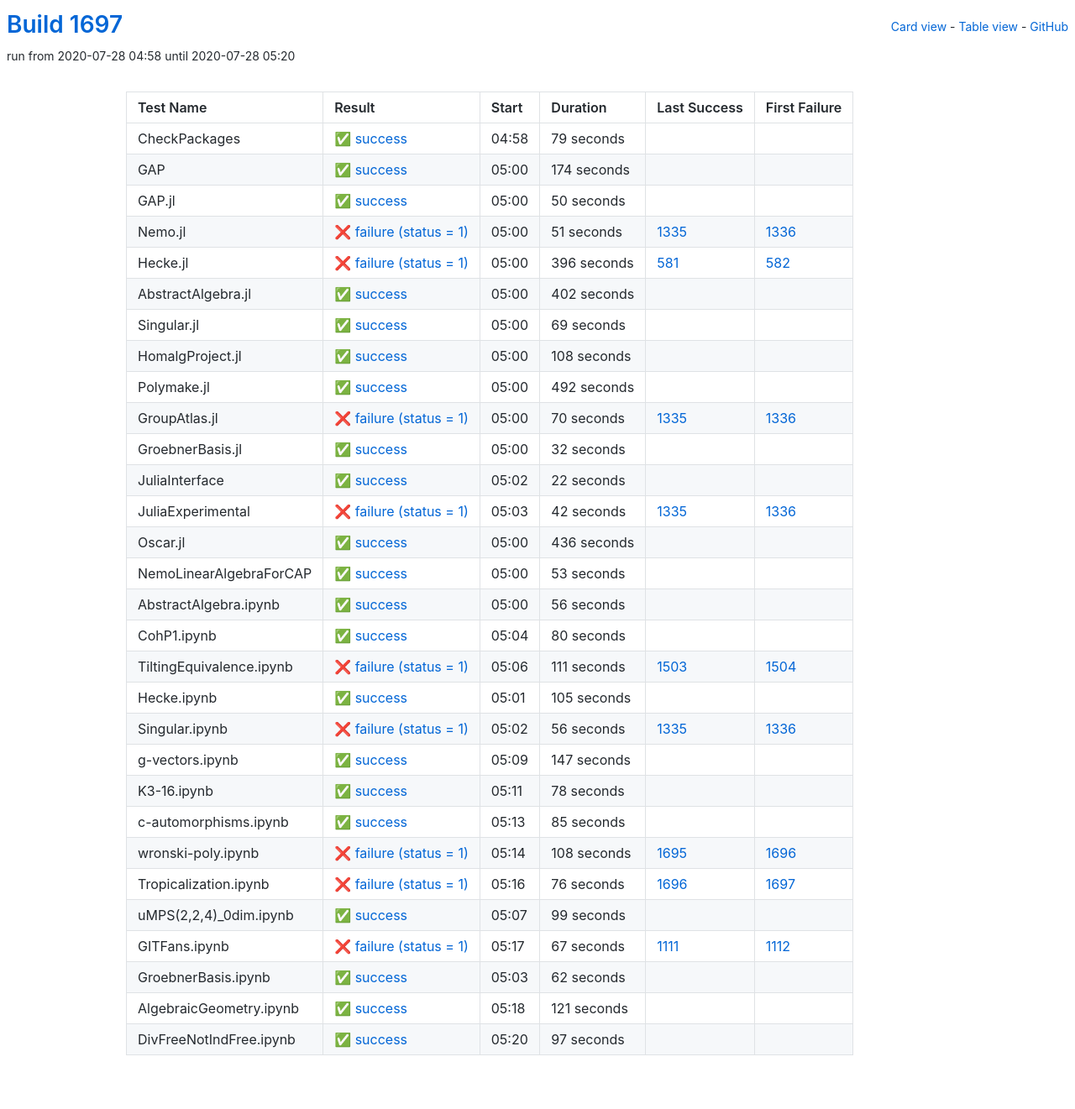
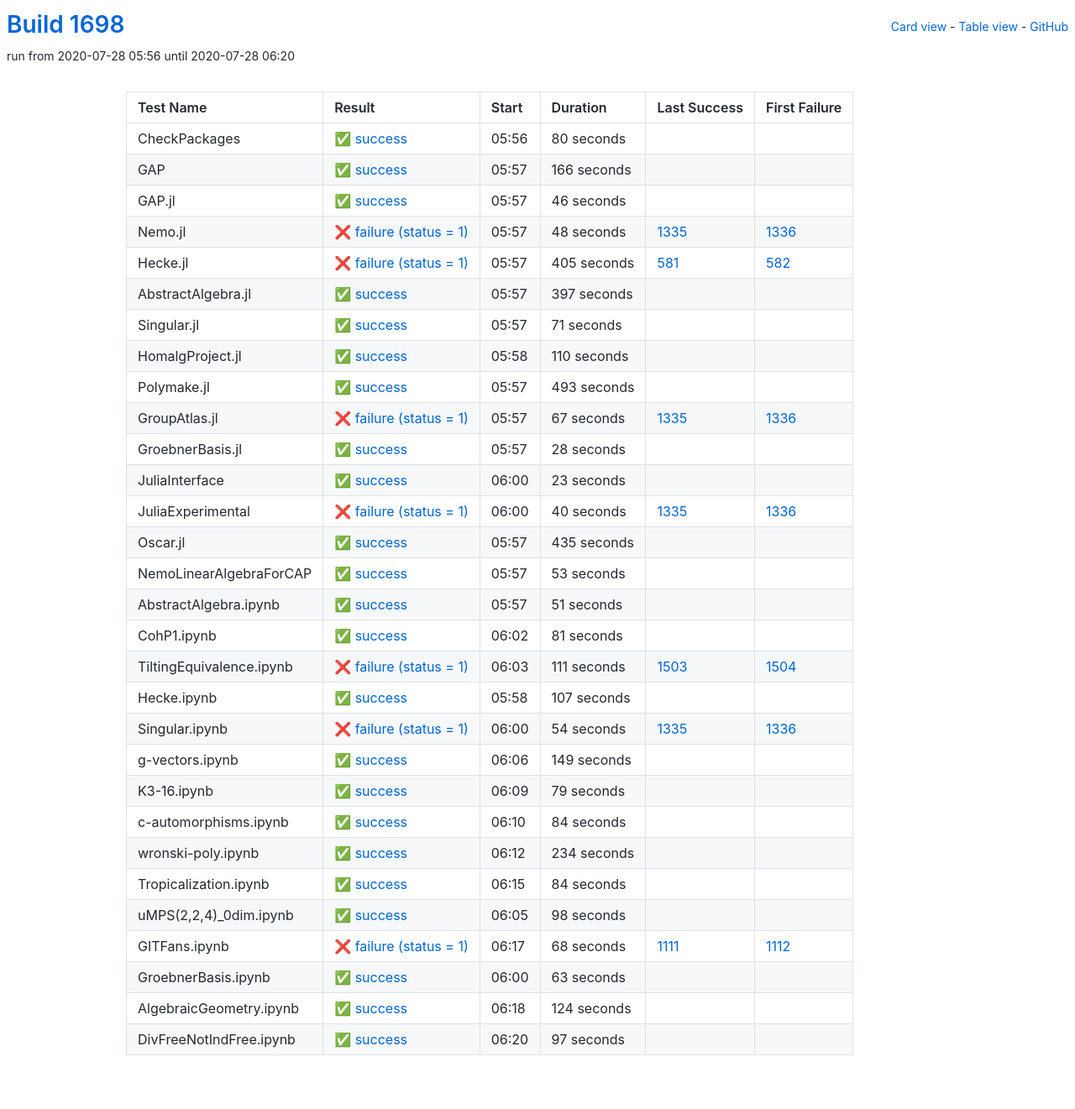
Before and after one commit to oscar-system/oscar-ci-status-1.4, a Jekyll site: the page built from table.html, in a window 1280 px wide. Shown: the whole page at 84% size. Built offline with Jekyll 4.4.1, drawn with Linux system fonts in a browser that asks for light colours.

Commit message:
Build #1698

```diff
--- a/_data/ci.yml
+++ b/_data/ci.yml
@@ -1,6 +1,6 @@
 ---
-build: 1697
-build_url: https://oscarci.mathematik.uni-kl.de/job/oscar-julia-1.4/1697/
+build: 1698
+build_url: https://oscarci.mathematik.uni-kl.de/job/oscar-julia-1.4/1698/
 job: oscar-julia-1.4
 organization: oscar-system
 repo: oscar-ci-status-1.4
@@ -8,176 +8,176 @@ repourl: https://github.com/oscar-system/oscar-ci-status-1.4
 tests:
 - name: CheckPackages
   id: checkpackages
-  log: https://oscarci.mathematik.uni-kl.de/job/oscar-julia-1.4/1697/artifact/logs/build-1697/CheckPackages.log
-  start: 2020-07-28 04:58
+  log: https://oscarci.mathematik.uni-kl.de/job/oscar-julia-1.4/1698/artifact/logs/build-1698/CheckPackages.log
+  start: 2020-07-28 05:56
   success: true
   exitcode: 0
   status: success
-  duration: 79
+  duration: 80
   last_success: false
   last_success_url:
   first_failure: false
   first_failure_url:
 - name: GAP
   id: gap
-  log: https://oscarci.mathematik.uni-kl.de/job/oscar-julia-1.4/1697/artifact/logs/build-1697/GAP.log
-  start: 2020-07-28 05:00
+  log: https://oscarci.mathematik.uni-kl.de/job/oscar-julia-1.4/1698/artifact/logs/build-1698/GAP.log
+  start: 2020-07-28 05:57
   success: true
   exitcode: 0
   status: success
-  duration: 174
+  duration: 166
   last_success: false
   last_success_url:
   first_failure: false
   first_failure_url:
 - name: GAP.jl
   id: gap-jl
-  log: https://oscarci.mathematik.uni-kl.de/job/oscar-julia-1.4/1697/artifact/logs/build-1697/GAP.jl.log
-  start: 2020-07-28 05:00
+  log: https://oscarci.mathematik.uni-kl.de/job/oscar-julia-1.4/1698/artifact/logs/build-1698/GAP.jl.log
+  start: 2020-07-28 05:57
   success: true
   exitcode: 0
   status: success
-  duration: 50
+  duration: 46
   last_success: false
   last_success_url:
   first_failure: false
   first_failure_url:
 - name: Nemo.jl
   id: nemo-jl
-  log: https://oscarci.mathematik.uni-kl.de/job/oscar-julia-1.4/1697/artifact/logs/build-1697/Nemo.jl.log
-  start: 2020-07-28 05:00
+  log: https://oscarci.mathematik.uni-kl.de/job/oscar-julia-1.4/1698/artifact/logs/build-1698/Nemo.jl.log
+  start: 2020-07-28 05:57
   success: false
   exitcode: 1
   status: failure
-  duration: 51
+  duration: 48
   last_success: 1335
   last_success_url: https://oscarci.mathematik.uni-kl.de/job/oscar-julia-1.4/1335/
   first_failure: 1336
   first_failure_url: https://oscarci.mathematik.uni-kl.de/job/oscar-julia-1.4/1336/
 - name: Hecke.jl
   id: hecke-jl
-  log: https://oscarci.mathematik.uni-kl.de/job/oscar-julia-1.4/1697/artifact/logs/build-1697/Hecke.jl.log
-  start: 2020-07-28 05:00
+  log: https://oscarci.mathematik.uni-kl.de/job/oscar-julia-1.4/1698/artifact/logs/build-1698/Hecke.jl.log
+  start: 2020-07-28 05:57
   success: false
   exitcode: 1
   status: failure
-  duration: 396
+  duration: 405
   last_success: 581
   last_success_url: https://oscarci.mathematik.uni-kl.de/job/oscar-julia-1.4/581/
   first_failure: 582
   first_failure_url: https://oscarci.mathematik.uni-kl.de/job/oscar-julia-1.4/582/
 - name: AbstractAlgebra.jl
   id: abstractalgebra-jl
-  log: https://oscarci.mathematik.uni-kl.de/job/oscar-julia-1.4/1697/artifact/logs/build-1697/AbstractAlgebra.jl.log
-  start: 2020-07-28 05:00
+  log: https://oscarci.mathematik.uni-kl.de/job/oscar-julia-1.4/1698/artifact/logs/build-1698/AbstractAlgebra.jl.log
+  start: 2020-07-28 05:57
   success: true
   exitcode: 0
   status: success
-  duration: 402
+  duration: 397
   last_success: false
   last_success_url:
   first_failure: false
   first_failure_url:
 - name: Singular.jl
   id: singular-jl
-  log: https://oscarci.mathematik.uni-kl.de/job/oscar-julia-1.4/1697/artifact/logs/build-1697/Singular.jl.log
-  start: 2020-07-28 05:00
+  log: https://oscarci.mathematik.uni-kl.de/job/oscar-julia-1.4/1698/artifact/logs/build-1698/Singular.jl.log
+  start: 2020-07-28 05:57
   success: true
   exitcode: 0
   status: success
-  duration: 69
+  duration: 71
   last_success: false
   last_success_url:
   first_failure: false
   first_failure_url:
 - name: HomalgProject.jl
   id: homalgproject-jl
-  log: https://oscarci.mathematik.uni-kl.de/job/oscar-julia-1.4/1697/artifact/logs/build-1697/HomalgProject.jl.log
-  start: 2020-07-28 05:00
+  log: https://oscarci.mathematik.uni-kl.de/job/oscar-julia-1.4/1698/artifact/logs/build-1698/HomalgProject.jl.log
+  start: 2020-07-28 05:58
   success: true
   exitcode: 0
   status: success
-  duration: 108
+  duration: 110
   last_success: false
   last_success_url:
   first_failure: false
   first_failure_url:
 - name: Polymake.jl
   id: polymake-jl
-  log: https://oscarci.mathematik.uni-kl.de/job/oscar-julia-1.4/1697/artifact/logs/build-1697/Polymake.jl.log
-  start: 2020-07-28 05:00
+  log: https://oscarci.mathematik.uni-kl.de/job/oscar-julia-1.4/1698/artifact/logs/build-1698/Polymake.jl.log
+  start: 2020-07-28 05:57
   success: true
   exitcode: 0
   status: success
-  duration: 492
+  duration: 493
   last_success: false
   last_success_url:
   first_failure: false
   first_failure_url:
 - name: GroupAtlas.jl
   id: groupatlas-jl
-  log: https://oscarci.mathematik.uni-kl.de/job/oscar-julia-1.4/1697/artifact/logs/build-1697/GroupAtlas.jl.log
-  start: 2020-07-28 05:00
+  log: https://oscarci.mathematik.uni-kl.de/job/oscar-julia-1.4/1698/artifact/logs/build-1698/GroupAtlas.jl.log
+  start: 2020-07-28 05:57
   success: false
   exitcode: 1
   status: failure
-  duration: 70
+  duration: 67
   last_success: 1335
   last_success_url: https://oscarci.mathematik.uni-kl.de/job/oscar-julia-1.4/1335/
   first_failure: 1336
   first_failure_url: https://oscarci.mathematik.uni-kl.de/job/oscar-julia-1.4/1336/
 - name: GroebnerBasis.jl
   id: groebnerbasis-jl
-  log: https://oscarci.mathematik.uni-kl.de/job/oscar-julia-1.4/1697/artifact/logs/build-1697/GroebnerBasis.jl.log
-  start: 2020-07-28 05:00
+  log: https://oscarci.mathematik.uni-kl.de/job/oscar-julia-1.4/1698/artifact/logs/build-1698/GroebnerBasis.jl.log
+  start: 2020-07-28 05:57
   success: true
   exitcode: 0
   status: success
-  duration: 32
+  duration: 28
   last_success: false
   last_success_url:
   first_failure: false
   first_failure_url:
 - name: JuliaInterface
   id: juliainterface
-  log: https://oscarci.mathematik.uni-kl.de/job/oscar-julia-1.4/1697/artifact/logs/build-1697/JuliaInterface.log
-  start: 2020-07-28 05:02
+  log: https://oscarci.mathematik.uni-kl.de/job/oscar-julia-1.4/1698/artifact/logs/build-1698/JuliaInterface.log
+  start: 2020-07-28 06:00
   success: true
   exitcode: 0
   status: success
-  duration: 22
+  duration: 23
   last_success: false
   last_success_url:
   first_failure: false
   first_failure_url:
 - name: JuliaExperimental
   id: juliaexperimental
-  log: https://oscarci.mathematik.uni-kl.de/job/oscar-julia-1.4/1697/artifact/logs/build-1697/JuliaExperimental.log
-  start: 2020-07-28 05:03
+  log: https://oscarci.mathematik.uni-kl.de/job/oscar-julia-1.4/1698/artifact/logs/build-1698/JuliaExperimental.log
+  start: 2020-07-28 06:00
   success: false
   exitcode: 1
   status: failure
-  duration: 42
+  duration: 40
   last_success: 1335
   last_success_url: https://oscarci.mathematik.uni-kl.de/job/oscar-julia-1.4/1335/
   first_failure: 1336
   first_failure_url: https://oscarci.mathematik.uni-kl.de/job/oscar-julia-1.4/1336/
 - name: Oscar.jl
   id: oscar-jl
-  log: https://oscarci.mathematik.uni-kl.de/job/oscar-julia-1.4/1697/artifact/logs/build-1697/Oscar.jl.log
-  start: 2020-07-28 05:00
+  log: https://oscarci.mathematik.uni-kl.de/job/oscar-julia-1.4/1698/artifact/logs/build-1698/Oscar.jl.log
+  start: 2020-07-28 05:57
   success: true
   exitcode: 0
   status: success
-  duration: 436
+  duration: 435
   last_success: false
   last_success_url:
   first_failure: false
   first_failure_url:
 - name: NemoLinearAlgebraForCAP
   id: nemolinearalgebraforcap
-  log: https://oscarci.mathematik.uni-kl.de/job/oscar-julia-1.4/1697/artifact/logs/build-1697/NemoLinearAlgebraForCAP.log
-  start: 2020-07-28 05:00
+  log: https://oscarci.mathematik.uni-kl.de/job/oscar-julia-1.4/1698/artifact/logs/build-1698/NemoLinearAlgebraForCAP.log
+  start: 2020-07-28 05:57
   success: true
   exitcode: 0
   status: success
@@ -188,32 +188,32 @@ tests:
   first_failure_url:
 - name: AbstractAlgebra.ipynb
   id: abstractalgebra-ipynb
-  log: https://oscarci.mathematik.uni-kl.de/job/oscar-julia-1.4/1697/artifact/logs/build-1697/AbstractAlgebra.ipynb.log
-  start: 2020-07-28 05:00
+  log: https://oscarci.mathematik.uni-kl.de/job/oscar-julia-1.4/1698/artifact/logs/build-1698/AbstractAlgebra.ipynb.log
+  start: 2020-07-28 05:57
   success: true
   exitcode: 0
   status: success
-  duration: 56
+  duration: 51
   last_success: false
   last_success_url:
   first_failure: false
   first_failure_url:
 - name: CohP1.ipynb
   id: cohp1-ipynb
-  log: https://oscarci.mathematik.uni-kl.de/job/oscar-julia-1.4/1697/artifact/logs/build-1697/CohP1.ipynb.log
-  start: 2020-07-28 05:04
+  log: https://oscarci.mathematik.uni-kl.de/job/oscar-julia-1.4/1698/artifact/logs/build-1698/CohP1.ipynb.log
+  start: 2020-07-28 06:02
   success: true
   exitcode: 0
   status: success
-  duration: 80
+  duration: 81
   last_success: false
   last_success_url:
   first_failure: false
   first_failure_url:
 - name: TiltingEquivalence.ipynb
   id: tiltingequivalence-ipynb
-  log: https://oscarci.mathematik.uni-kl.de/job/oscar-julia-1.4/1697/artifact/logs/build-1697/TiltingEquivalence.ipynb.log
-  start: 2020-07-28 05:06
+  log: https://oscarci.mathematik.uni-kl.de/job/oscar-julia-1.4/1698/artifact/logs/build-1698/TiltingEquivalence.ipynb.log
+  start: 2020-07-28 06:03
   success: false
   exitcode: 1
   status: failure
@@ -224,140 +224,140 @@ tests:
   first_failure_url: https://oscarci.mathematik.uni-kl.de/job/oscar-julia-1.4/1504/
 - name: Hecke.ipynb
   id: hecke-ipynb
-  log: https://oscarci.mathematik.uni-kl.de/job/oscar-julia-1.4/1697/artifact/logs/build-1697/Hecke.ipynb.log
-  start: 2020-07-28 05:01
+  log: https://oscarci.mathematik.uni-kl.de/job/oscar-julia-1.4/1698/artifact/logs/build-1698/Hecke.ipynb.log
+  start: 2020-07-28 05:58
   success: true
   exitcode: 0
   status: success
-  duration: 105
+  duration: 107
   last_success: false
   last_success_url:
   first_failure: false
   first_failure_url:
 - name: Singular.ipynb
   id: singular-ipynb
-  log: https://oscarci.mathematik.uni-kl.de/job/oscar-julia-1.4/1697/artifact/logs/build-1697/Singular.ipynb.log
-  start: 2020-07-28 05:02
+  log: https://oscarci.mathematik.uni-kl.de/job/oscar-julia-1.4/1698/artifact/logs/build-1698/Singular.ipynb.log
+  start: 2020-07-28 06:00
   success: false
   exitcode: 1
   status: failure
-  duration: 56
+  duration: 54
   last_success: 1335
   last_success_url: https://oscarci.mathematik.uni-kl.de/job/oscar-julia-1.4/1335/
   first_failure: 1336
   first_failure_url: https://oscarci.mathematik.uni-kl.de/job/oscar-julia-1.4/1336/
 - name: g-vectors.ipynb
   id: g-vectors-ipynb
-  log: https://oscarci.mathematik.uni-kl.de/job/oscar-julia-1.4/1697/artifact/logs/build-1697/g-vectors.ipynb.log
-  start: 2020-07-28 05:09
+  log: https://oscarci.mathematik.uni-kl.de/job/oscar-julia-1.4/1698/artifact/logs/build-1698/g-vectors.ipynb.log
+  start: 2020-07-28 06:06
   success: true
   exitcode: 0
   status: success
-  duration: 147
+  duration: 149
   last_success: false
   last_success_url:
   first_failure: false
   first_failure_url:
 - name: K3-16.ipynb
   id: k3-16-ipynb
-  log: https://oscarci.mathematik.uni-kl.de/job/oscar-julia-1.4/1697/artifact/logs/build-1697/K3-16.ipynb.log
-  start: 2020-07-28 05:11
+  log: https://oscarci.mathematik.uni-kl.de/job/oscar-julia-1.4/1698/artifact/logs/build-1698/K3-16.ipynb.log
+  start: 2020-07-28 06:09
   success: true
   exitcode: 0
   status: success
-  duration: 78
+  duration: 79
   last_success: false
   last_success_url:
   first_failure: false
   first_failure_url:
 - name: c-automorphisms.ipynb
   id: c-automorphisms-ipynb
-  log: https://oscarci.mathematik.uni-kl.de/job/oscar-julia-1.4/1697/artifact/logs/build-1697/c-automorphisms.ipynb.log
-  start: 2020-07-28 05:13
+  log: https://oscarci.mathematik.uni-kl.de/job/oscar-julia-1.4/1698/artifact/logs/build-1698/c-automorphisms.ipynb.log
+  start: 2020-07-28 06:10
   success: true
   exitcode: 0
   status: success
-  duration: 85
+  duration: 84
   last_success: false
   last_success_url:
   first_failure: false
   first_failure_url:
 - name: wronski-poly.ipynb
   id: wronski-poly-ipynb
-  log: https://oscarci.mathematik.uni-kl.de/job/oscar-julia-1.4/1697/artifact/logs/build-1697/wronski-poly.ipynb.log
-  start: 2020-07-28 05:14
-  success: false
-  exitcode: 1
-  status: failure
-  duration: 108
-  last_success: 1695
-  last_success_url: https://oscarci.mathematik.uni-kl.de/job/oscar-julia-1.4/1695/
-  first_failure: 1696
-  first_failure_url: https://oscarci.mathematik.uni-kl.de/job/oscar-julia-1.4/1696/
-- name: Tropicalization.ipynb
-  id: tropicalization-ipynb
-  log: https://oscarci.mathematik.uni-kl.de/job/oscar-julia-1.4/1697/artifact/logs/build-1697/Tropicalization.ipynb.log
-  start: 2020-07-28 05:16
-  success: false
-  exitcode: 1
-  status: failure
-  duration: 76
-  last_success: 1696
-  last_success_url: https://oscarci.mathematik.uni-kl.de/job/oscar-julia-1.4/1696/
-  first_failure: 1697
-  first_failure_url: https://oscarci.mathematik.uni-kl.de/job/oscar-julia-1.4/1697/
-- name: uMPS(2,2,4)_0dim.ipynb
-  id: umps-2-2-4-0dim-ipynb
-  log: https://oscarci.mathematik.uni-kl.de/job/oscar-julia-1.4/1697/artifact/logs/build-1697/uMPS-2-2-4-_0dim.ipynb.log
-  start: 2020-07-28 05:07
+  log: https://oscarci.mathematik.uni-kl.de/job/oscar-julia-1.4/1698/artifact/logs/build-1698/wronski-poly.ipynb.log
+  start: 2020-07-28 06:12
   success: true
   exitcode: 0
   status: success
-  duration: 99
+  duration: 234
+  last_success: false
+  last_success_url:
+  first_failure: false
+  first_failure_url:
+- name: Tropicalization.ipynb
+  id: tropicalization-ipynb
+  log: https://oscarci.mathematik.uni-kl.de/job/oscar-julia-1.4/1698/artifact/logs/build-1698/Tropicalization.ipynb.log
+  start: 2020-07-28 06:15
+  success: true
+  exitcode: 0
+  status: success
+  duration: 84
+  last_success: false
+  last_success_url:
+  first_failure: false
+  first_failure_url:
+- name: uMPS(2,2,4)_0dim.ipynb
+  id: umps-2-2-4-0dim-ipynb
+  log: https://oscarci.mathematik.uni-kl.de/job/oscar-julia-1.4/1698/artifact/logs/build-1698/uMPS-2-2-4-_0dim.ipynb.log
+  start: 2020-07-28 06:05
+  success: true
+  exitcode: 0
+  status: success
+  duration: 98
   last_success: false
   last_success_url:
   first_failure: false
   first_failure_url:
 - name: GITFans.ipynb
   id: gitfans-ipynb
-  log: https://oscarci.mathematik.uni-kl.de/job/oscar-julia-1.4/1697/artifact/logs/build-1697/GITFans.ipynb.log
-  start: 2020-07-28 05:17
+  log: https://oscarci.mathematik.uni-kl.de/job/oscar-julia-1.4/1698/artifact/logs/build-1698/GITFans.ipynb.log
+  start: 2020-07-28 06:17
   success: false
   exitcode: 1
   status: failure
-  duration: 67
+  duration: 68
   last_success: 1111
   last_success_url: https://oscarci.mathematik.uni-kl.de/job/oscar-julia-1.4/1111/
   first_failure: 1112
   first_failure_url: https://oscarci.mathematik.uni-kl.de/job/oscar-julia-1.4/1112/
 - name: GroebnerBasis.ipynb
   id: groebnerbasis-ipynb
-  log: https://oscarci.mathematik.uni-kl.de/job/oscar-julia-1.4/1697/artifact/logs/build-1697/GroebnerBasis.ipynb.log
-  start: 2020-07-28 05:03
+  log: https://oscarci.mathematik.uni-kl.de/job/oscar-julia-1.4/1698/artifact/logs/build-1698/GroebnerBasis.ipynb.log
+  start: 2020-07-28 06:00
   success: true
   exitcode: 0
   status: success
-  duration: 62
+  duration: 63
   last_success: false
   last_success_url:
   first_failure: false
   first_failure_url:
 - name: AlgebraicGeometry.ipynb
   id: algebraicgeometry-ipynb
-  log: https://oscarci.mathematik.uni-kl.de/job/oscar-julia-1.4/1697/artifact/logs/build-1697/AlgebraicGeometry.ipynb.log
-  start: 2020-07-28 05:18
+  log: https://oscarci.mathematik.uni-kl.de/job/oscar-julia-1.4/1698/artifact/logs/build-1698/AlgebraicGeometry.ipynb.log
+  start: 2020-07-28 06:18
   success: true
   exitcode: 0
   status: success
-  duration: 121
+  duration: 124
   last_success: false
   last_success_url:
   first_failure: false
   first_failure_url:
 - name: DivFreeNotIndFree.ipynb
   id: divfreenotindfree-ipynb
-  log: https://oscarci.mathematik.uni-kl.de/job/oscar-julia-1.4/1697/artifact/logs/build-1697/DivFreeNotIndFree.ipynb.log
-  start: 2020-07-28 05:20
+  log: https://oscarci.mathematik.uni-kl.de/job/oscar-julia-1.4/1698/artifact/logs/build-1698/DivFreeNotIndFree.ipynb.log
+  start: 2020-07-28 06:20
   success: true
   exitcode: 0
   status: success
```
Also changed, not shown: README.md.
